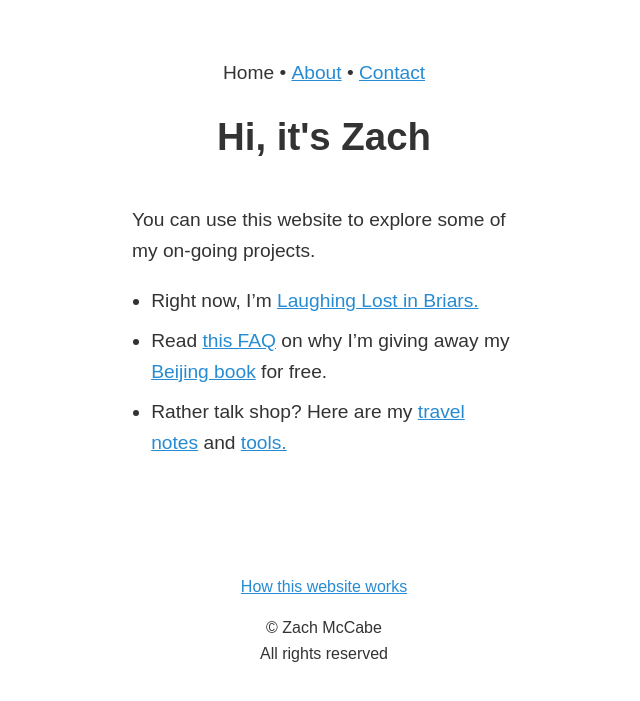
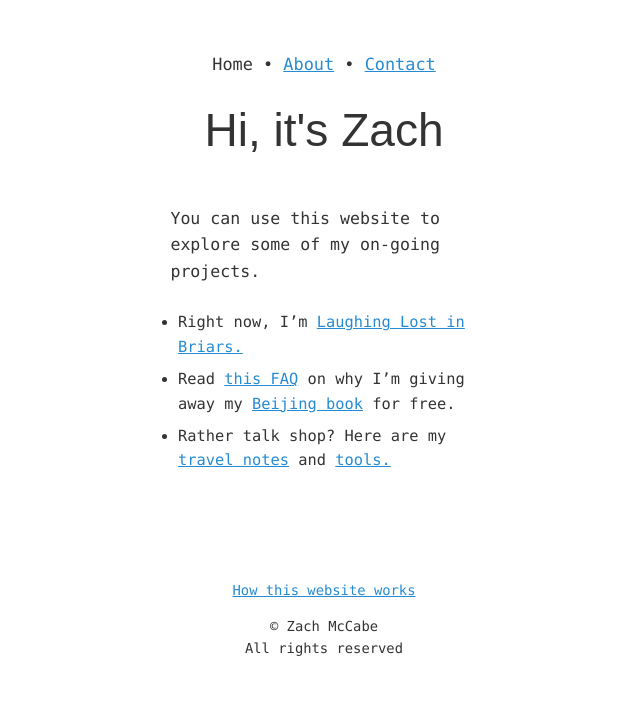
Before and after one commit to zachmccabe/zachmccabe.github.io, a Jekyll site: the page built from index.md, in a window 1280 px wide. Shown: the top 701 px of the page, without its empty margins (316-956 px from the left). Built offline with Jekyll 4.4.1, drawn with Linux system fonts in a browser that asks for light colours.

Commit message:
Update kao-nite-3.css
Adding `root` and `xnest29` classes. Updates to `breadcrumbs` class, figure, table, list formatting & header classes. Tweak rgba gradient in `kaoNav` and `kaoCTA`. Dark mode font-color tweak, too.

```diff
--- a/assets/kao-nite-3.css
+++ b/assets/kao-nite-3.css
@@ -1,3 +1,7 @@
+:root {
+font-size: 0.8rem;
+}
+
 html, body {
   margin: 0 auto;
 }
@@ -5,20 +9,12 @@
 body {
   background-color: #fff;
   color: #333;
-  font: normal normal 1.1em/1.6 sans-serif;
+  font-family: ui-monospace, Menlo, Monaco, "Cascadia Mono", "Segoe UI Mono", "Roboto Mono", "Oxygen Mono", "Ubuntu Monospace", "Source Code Pro","Fira Mono", "Droid Sans Mono", "Courier New", monospace;
+  font-size: 1rem;
+  line-height: 1.6;
 }
 
-@media (min-width: 64em){body{font-size:1.2em}}
-@media (min-width: 85em){body{font-size:1.4em}}
-@media (min-width: 120em){body{font-size:2.2em}}
-@media (min-width: 160em){body{font-size:3em}}
-@media (prefers-color-scheme: dark) {body {
-  background-color: #000;
-  color: #fff;
-    }
-}
-
-article, header, main, section {
+article, main, section {
   margin: 0;
   padding: 0;
 }
@@ -27,8 +23,12 @@
   width: 100%;
 }
 
+header {
+  margin: 0 0 2em;
+}
+
 footer {
-  font-size: smaller;
+  font-size: 90%;
   margin: 0 auto;
   padding: 5em 0 0;
   text-align: center;
@@ -59,21 +59,29 @@
   max-width: 20em;
 }
 
+.xnest29 {
+  margin: 0 auto;
+  width: 100%;
+  max-width: 29em;
+}
+
 .xnest-top {
+  font-size: 110%;
   text-align: center;
+  margin-bottom: 1.5em;
   padding-top: 3em;
   width: 100%;
 }
 
-
 .kaoCTA {
-  background: linear-gradient(145deg, rgba(255,255,255,0) 0%, rgba(38,139,210,0.3) 100%);
+  background: linear-gradient(145deg, rgba(38,139,210,0.3) 0%,  rgba(255,255,255,0) 100%);
   margin: 5em auto 5em;
   padding: 1em 0.5em;
 }
 
 .kaoNAV {
-  background: linear-gradient(145deg, rgba(255,255,255,0) 0%, rgba(38,139,210,0.3) 100%);
+  background: linear-gradient(145deg, rgba(38,139,210,0.3) 0%,  rgba(255,255,255,0) 100%);
+  text-align: center;
   margin: 5em auto 5em;
   padding: 1em 0.5em;
 }
@@ -88,7 +96,7 @@
   background-color: currentColor;
   border: none;
   color: currentColor;
-  height: 0.1rem;
+  height: 0.1em;
   margin: 5em 0 5em;
   padding: 0;
   width: 5em;
@@ -100,7 +108,8 @@
 /* FORMS, IMAGES, LISTS AND TABLES BELOW */
 
 figure {
-  margin: 5em auto;
+  text-align: left;
+  margin: 5em 0;
 }
 
 figure + h2, h3, h4 {
@@ -112,27 +121,32 @@
   padding: 0;
 }
 
+figure table {
+  margin: 0;
+  padding: 0;
+}
+
 figcaption {
   color: currentColor;
-  font-size: smaller;
-  font-weight: 700;
+  font-size: 85%;
   margin: 0;
-  padding: 1em 0 1em;
+  padding: 0;
   text-align: left;
 }
 
 img {
-width: 100%;
-height: auto;
+  width: 100%;
+  height: auto;
 }
 
 img[src$=".jpg"]{
-background: currentColor;
+  background: currentColor;
 }
 
+
+
 ol, ul {
-  margin: 1em 0;
-  margin-left: 1em;
+  margin: 1.5em 0 1.5em 0.5em;
   padding-left: 0;
 }
 
@@ -141,16 +155,22 @@
 }
 
 table {
-  margin: 1em 0;
+  border-collapse: collapse;
+  border-spacing: 1px;
+  border: 1px solid currentColor;
+  margin: 5em 0;
+  padding: 0;
 }
 
-th, td {
-  border-bottom: 1px dotted currentColor;
+th, tr, td {
   color: currentColor;
-  font-size: small;
-  text-align: left;
-  padding: 0.5em;
+  font-size: 85%;
+  font-weight: normal;
+  text-align: center;
+  margin: 0;
+  padding: 1em;
 }
+
 
 table + h2, h3, h4 {
   margin-top: 5em;
@@ -159,39 +179,7 @@
 
 
 
-/* TYPOGRAPHY */
-
-h1, h2, h3, h4 {
-  color: currentColor;
-  font-family: sans-serif;
-  font-weight: 700;
-  line-height: 1.2;
-  overflow-wrap: break-word;
-}
-
-h1 {
-  text-align: center;
-}
-
-h2 {
-  font-size: 1.6em;
-}
-
-h2 + h3 {
-  margin-top: 0;
-}
-
-h3 {
-  font-size: 1.3em;
-}
-
-h3 + h4 {
-  margin-top: 0;
-}
-
-h4 {
-font-size: 1em;
-}
+/* TYPE */
 
 a {
   color: #268bd2;
@@ -215,16 +203,65 @@
   margin-top: 5em;
 }
 
+.breadcrumbs {
+font-size: 85%;
+}
+
+h1, h2, h3, h4 {
+  font-family: sans-serif;
+  font-weight: 500;
+  color: currentColor;
+  line-height: 1.2;
+  overflow-wrap: break-word;
+}
+
+h1, h2 {
+  font-weight: 300;
+}
+
+h1 {
+  font-size: 3em;
+  text-align: center;
+  margin: 0 auto;
+  padding: 0;
+}
+
+h2 {
+  font-size: 1.86em;
+}
+
+h2 + h3 {
+  margin-top: 0;
+}
+
+h3 {
+  font-size: 1.53em;
+}
+
+h3 + h4 {
+  margin-top: 0;
+}
+
+h4 {
+  font-size: 1.3em;
+}
+
 .lede {
-  font-size: larger;
+  font-size: 108%;
+}
+
+main > p:first-of-type {
+  font-size: 108%;
+  font-weight: 500;
+  margin-bottom: 1.5em;
 }
 
 mark {
   background-color: rgba(255,255,255,0);
-  border-bottom: 1px dotted currentColor;
+  border-bottom: 0.1rem dotted currentColor;
   color: currentColor;
-  font-size: calc(100% - 0.1em);
-  padding: 0.1em;
+  font-size: calc(100% - 0.1rem);
+  padding: 0.1rem;
   text-decoration: none;
 }
 
@@ -243,3 +280,14 @@
 ul + h2, h3, h4 {
   margin-top: 5em;
 }
+
+
+@media screen and (min-width: 64rem){body{font-size:1.2rem}}
+@media screen and (min-width: 85rem){body{font-size:1.4rem}}
+@media screen and (min-width: 120rem){body{font-size:2.2rem}}
+@media screen and (min-width: 160rem){body{font-size:3rem}}
+@media screen and (prefers-color-scheme: dark) {body {
+  background-color: #000;
+  color: #ccc;
+    }
+}
```
